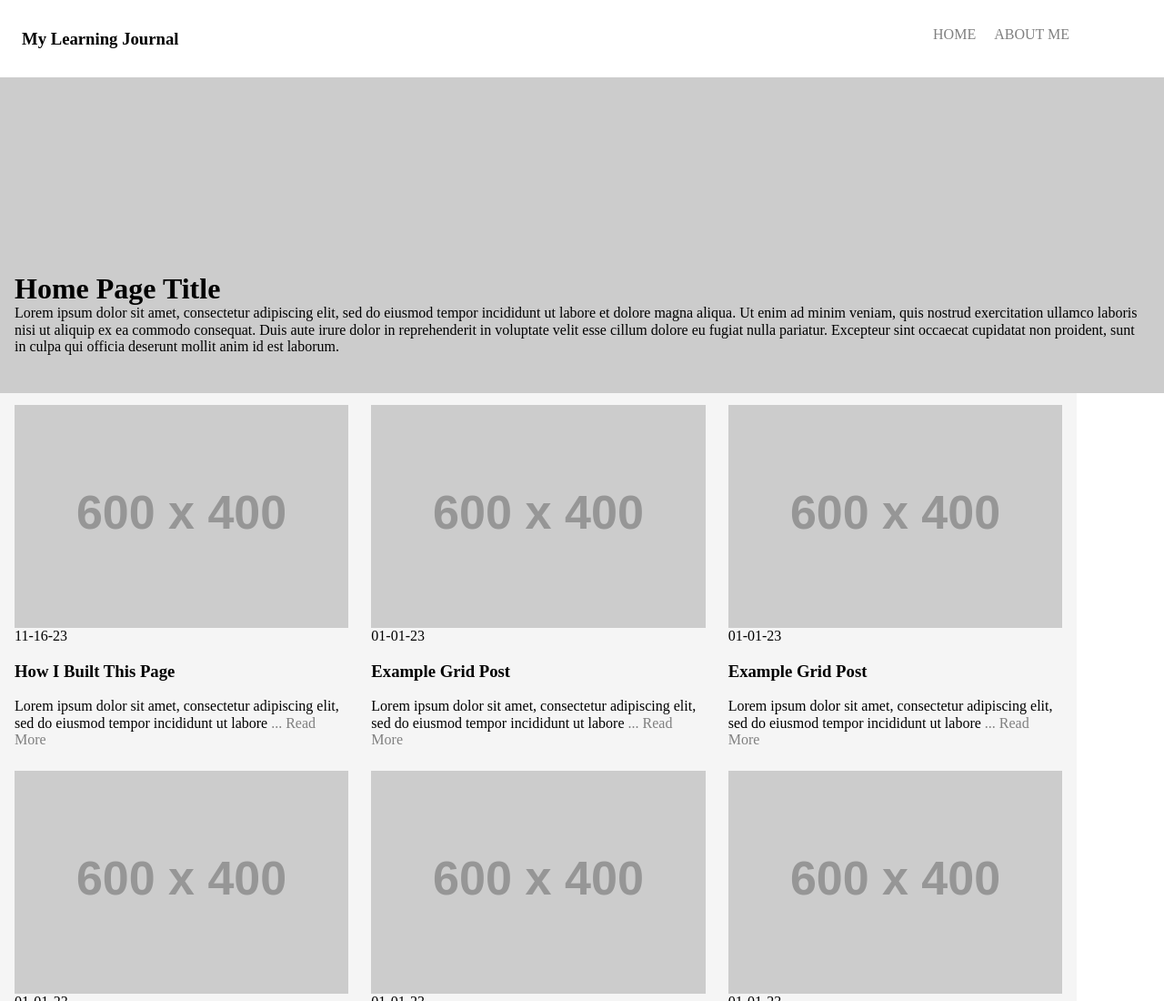
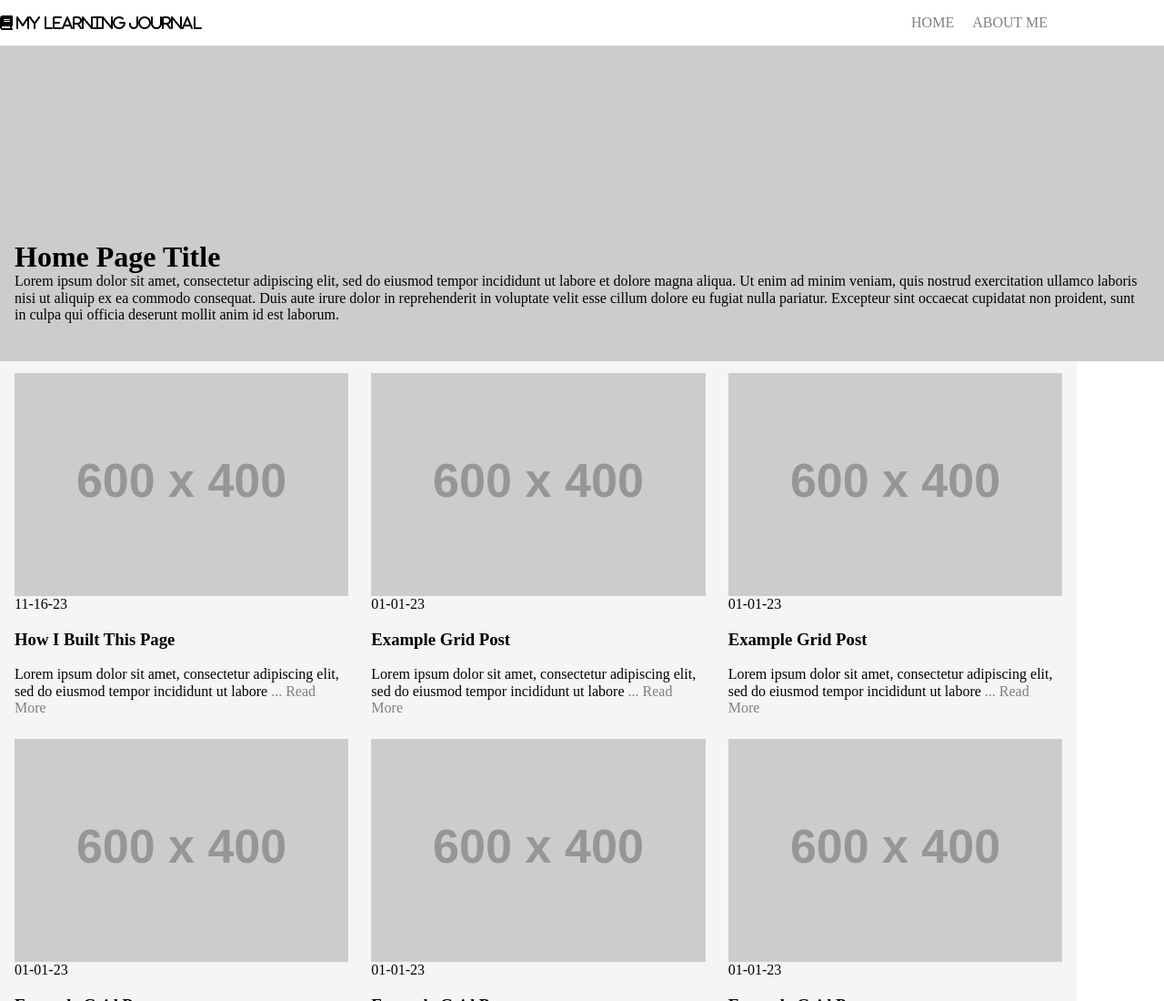
Before and after one commit to TheMightyLoafer/my-learning-journal, a website built with Vite: page index.html in a window 1280 px wide. Shown: the top 1100 px of the page at 91% size. Built offline with nearby package versions, Linux system fonts and the light colour scheme; placeholder pictures from the web are drawn by us.

Commit message:
update icon style

```diff
--- a/css/style.css
+++ b/css/style.css
@@ -30,7 +30,10 @@ a:focus {
 
 .navbar-container {
     justify-content: space-between;
-    margin: 0.825em 1.5em;
+}
+
+.navbar-container i {
+    align-self: center;
 }
 
 .navbar ul {
@@ -38,6 +41,7 @@ a:focus {
     gap: 20px;
     list-style: none;
     text-transform: uppercase;
+    flex-wrap: wrap;
 }
 
 .section {
--- a/index.html
+++ b/index.html
@@ -13,10 +13,7 @@
 <body>
     <header>
         <div class="flex-container navbar-container">
-            <!-- <i class="fa-duotone fa-blog"></i> -->
-            <h3>
-                My Learning Journal
-            </h3>
+            <i class="fa-solid fa-book"> My Learning Journal</i>
             <nav class="navbar">
                 <ul>
                     <li><a href="#">Home</a></li>
```
